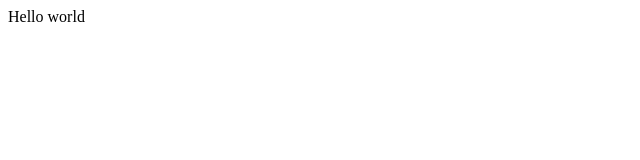
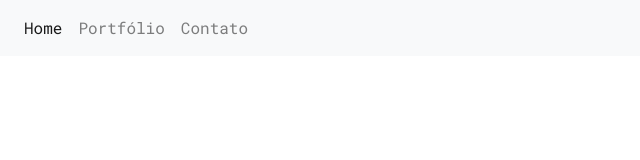
Before and after one commit to willany/haysarodrigues.github.io, a plain HTML site: page index.html in a window 1280 px wide. Shown: the whole page, without its empty margins (0-640 px from the left). Drawn offline with nearby package versions, Linux system fonts and the light colour scheme.

Commit message:
Base structure from HTML and link from  bootstrap

```diff
--- /dev/null
+++ b/assets/style.css
@@ -0,0 +1,4 @@
+body{
+  font-family: 'Roboto Mono', monospace;
+  font-weight: 200;
+}
--- a/index.html
+++ b/index.html
@@ -1,6 +1,34 @@
-<html>
-  <header><title>This is title</title></header>
-<body>
-Hello world
-</body>
+<!DOCTYPE html>
+<html lang="pt-br">
+  <head>
+    <title>Haysa Rodrigues</title>
+    <meta charset="utf-8">
+    <link rel="stylesheet" href="https://stackpath.bootstrapcdn.com/bootstrap/4.1.0/css/bootstrap.min.css" integrity="sha384-9gVQ4dYFwwWSjIDZnLEWnxCjeSWFphJiwGPXr1jddIhOegiu1FwO5qRGvFXOdJZ4" crossorigin="anonymous">
+    <script src="https://code.jquery.com/jquery-3.3.1.slim.min.js" integrity="sha384-q8i/X+965DzO0rT7abK41JStQIAqVgRVzpbzo5smXKp4YfRvH+8abtTE1Pi6jizo" crossorigin="anonymous"></script>
+    <script src="https://cdnjs.cloudflare.com/ajax/libs/popper.js/1.14.0/umd/popper.min.js" integrity="sha384-cs/chFZiN24E4KMATLdqdvsezGxaGsi4hLGOzlXwp5UZB1LY//20VyM2taTB4QvJ" crossorigin="anonymous"></script>
+    <link href="https://fonts.googleapis.com/css?family=Roboto+Mono" rel="stylesheet">
+    <link rel="stylesheet" href="assets/style.css">
+  </head>
+  <body>
+
+      <nav class="navbar navbar-expand-lg navbar-light bg-light">
+        <button class="navbar-toggler" type="button" data-toggle="collapse" data-target="#navbarNav" aria-controls="navbarNav" aria-expanded="false" aria-label="Toggle navigation">
+          <span class="navbar-toggler-icon"></span>
+        </button>
+        <div class="collapse navbar-collapse" id="navbarNav">
+          <ul class="navbar-nav">
+            <li class="nav-item active">
+              <a class="nav-link active" href="#">Home <span class="sr-only">(current)</span></a>
+            </li>
+            <li class="nav-item">
+              <a class="nav-link" href="#">Portfólio</a>
+            </li>
+            <li class="nav-item">
+              <a class="nav-link" href="#">Contato</a>
+            </li>
+          </ul>
+        </div>
+      </nav>
+
+  </body>
 </html>
```
